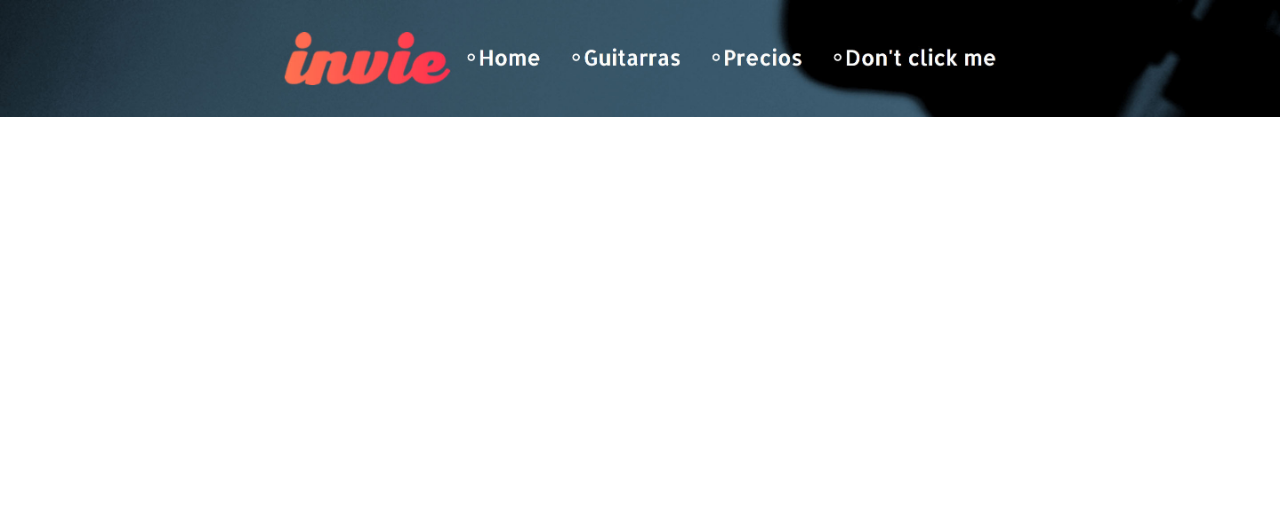
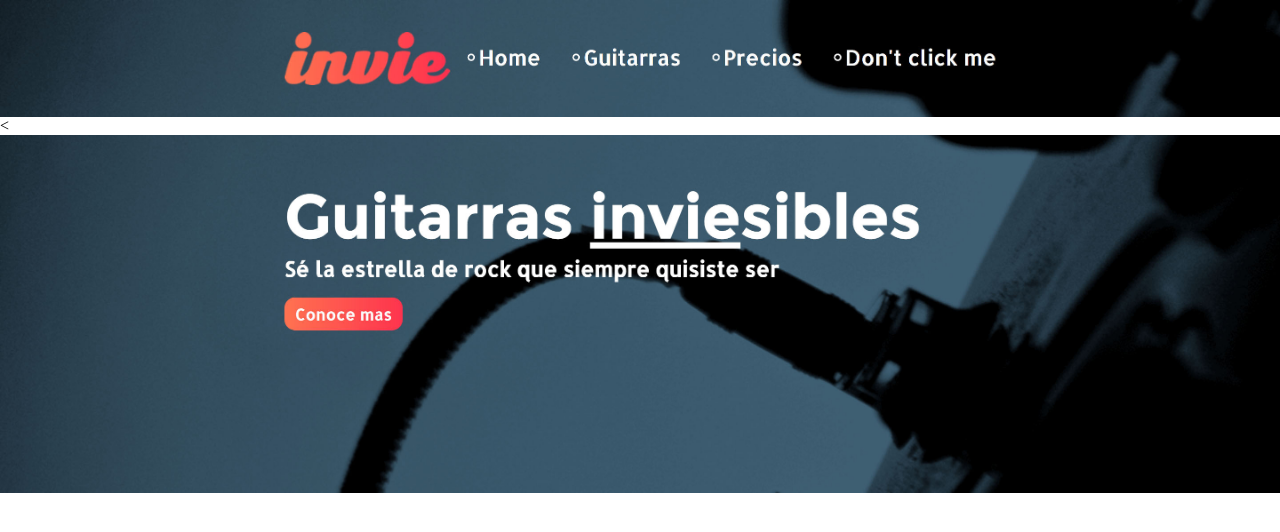
Before and after one commit to JesusFdo/invie-github, a plain HTML site: page index.html in a window 1280 px wide. Drawn offline with Linux system fonts and the light colour scheme.

Commit message:
agregando nuestro hero

```diff
--- a/index.html
+++ b/index.html
@@ -13,5 +13,6 @@
   </head>
   <body>
     <img src="header.jpg" alt="">
+    <<img src="hero.jpg" alt="">
   </body>
 </html>
```
Also changed, not shown: hero.jpg (added).
